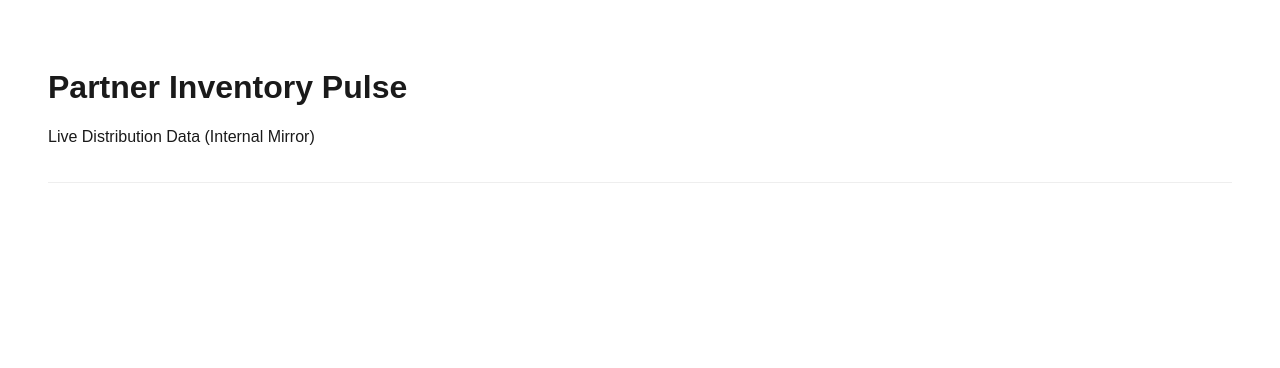
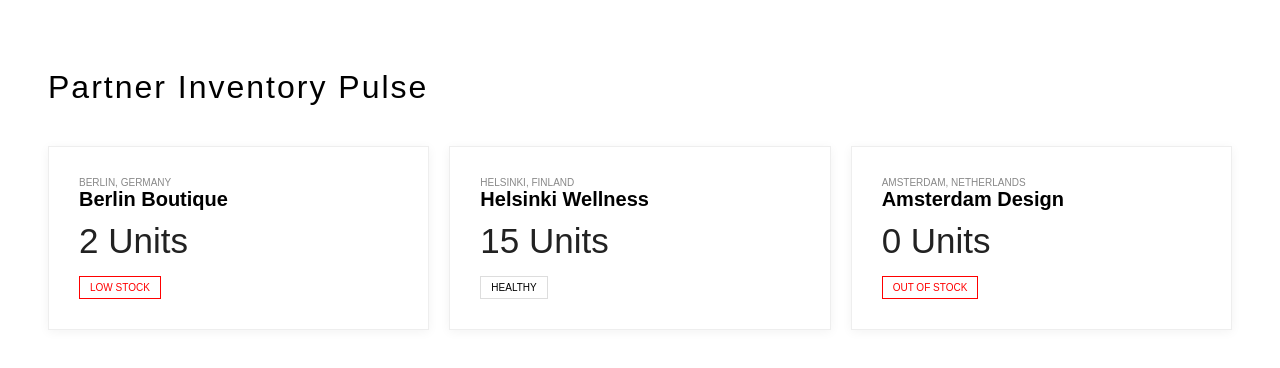
Before and after one commit to adamzoe-c/rento-inventory-system, a plain HTML site: page index.html in a window 1280 px wide. Drawn offline with Linux system fonts and the light colour scheme.

Commit message:
Refactor index.html for improved layout and design
Updated HTML structure and styling for the inventory dashboard.

```diff
--- a/index.html
+++ b/index.html
@@ -1,54 +1,41 @@
 <!DOCTYPE html>
-<html lang="en">
+<html>
 <head>
     <meta charset="UTF-8">
     <meta name="viewport" content="width=device-width, initial-scale=1.0">
     <title>Rento | Partner Pulse</title>
     <style>
-        body { font-family: sans-serif; background: #fff; color: #1a1a1a; padding: 40px; }
-        header { border-bottom: 1px solid #eee; padding-bottom: 20px; margin-bottom: 40px; }
-        .grid { display: grid; grid-template-columns: repeat(auto-fit, minmax(250px, 1fr)); gap: 20px; }
-        .card { border: 1px solid #eee; padding: 25px; transition: 0.3s; box-shadow: 0 2px 5px rgba(0,0,0,0.05); }
-        .location { font-size: 10px; color: #888; text-transform: uppercase; letter-spacing: 1px; }
-        .store-name { font-size: 18px; margin: 5px 0; font-weight: bold; }
-        .stock-value { font-size: 40px; font-weight: 200; margin: 10px 0; }
-        .status-tag { display: inline-block; padding: 4px 10px; font-size: 10px; border: 1px solid #eee; border-radius: 20px; text-transform: uppercase; }
-        .low { color: #d9534f; border-color: #d9534f; font-weight: bold; }
+        body { font-family: sans-serif; padding: 40px; background: #fff; }
+        h1 { font-weight: 300; letter-spacing: 2px; }
+        .grid { display: grid; grid-template-columns: repeat(auto-fit, minmax(250px, 1fr)); gap: 20px; margin-top: 40px; }
+        .card { border: 1px solid #eee; padding: 30px; box-shadow: 0 2px 10px rgba(0,0,0,0.05); }
+        .store { font-size: 20px; font-weight: bold; margin-bottom: 10px; }
+        .stock { font-size: 35px; color: #222; }
+        .tag { display: inline-block; margin-top: 15px; padding: 5px 10px; font-size: 10px; border: 1px solid #ddd; text-transform: uppercase; }
+        .low { color: red; border-color: red; }
     </style>
 </head>
 <body>
-
-    <header>
-        <h1>Partner Inventory Pulse</h1>
-        <p>Live Distribution Data (Internal Mirror)</p>
-    </header>
-
-    <div class="grid" id="dashboard-grid"></div>
-
-    <script>
-        // We put the data DIRECTLY here so it never fails to load
-        const data = {
-            "partners": [
-                { "name": "Berlin Boutique", "location": "Berlin, Germany", "stock_level": 2, "status": "Low Stock" },
-                { "name": "Helsinki Wellness", "location": "Helsinki, Finland", "stock_level": 15, "status": "Healthy" },
-                { "name": "Amsterdam Design", "location": "Amsterdam, Netherlands", "stock_level": 8, "status": "Healthy" }
-            ]
-        };
-
-        const grid = document.getElementById('dashboard-grid');
-
-        // This runs instantly
-        data.partners.forEach(partner => {
-            const isLow = partner.stock_level < 3 ? 'low' : '';
-            grid.innerHTML +=
-                <div class="card">
-                    <div class="location">${partner.location}</div>
-                    <div class="store-name">${partner.name}</div>
-                    <div class="stock-value">${partner.stock_level} Units</div>
-                    <div class="status-tag ${isLow}">${partner.status}</div>
-                </div>
-            ;
-        });
-    </script>
+    <h1>Partner Inventory Pulse</h1>
+    <div class="grid">
+        <div class="card">
+            <div style="font-size: 10px; color: #888;">BERLIN, GERMANY</div>
+            <div class="store">Berlin Boutique</div>
+            <div class="stock">2 Units</div>
+            <div class="tag low">Low Stock</div>
+        </div>
+        <div class="card">
+            <div style="font-size: 10px; color: #888;">HELSINKI, FINLAND</div>
+            <div class="store">Helsinki Wellness</div>
+            <div class="stock">15 Units</div>
+            <div class="tag">Healthy</div>
+        </div>
+        <div class="card">
+            <div style="font-size: 10px; color: #888;">AMSTERDAM, NETHERLANDS</div>
+            <div class="store">Amsterdam Design</div>
+            <div class="stock">0 Units</div>
+            <div class="tag low">Out of Stock</div>
+        </div>
+    </div>
 </body>
 </html>
```
